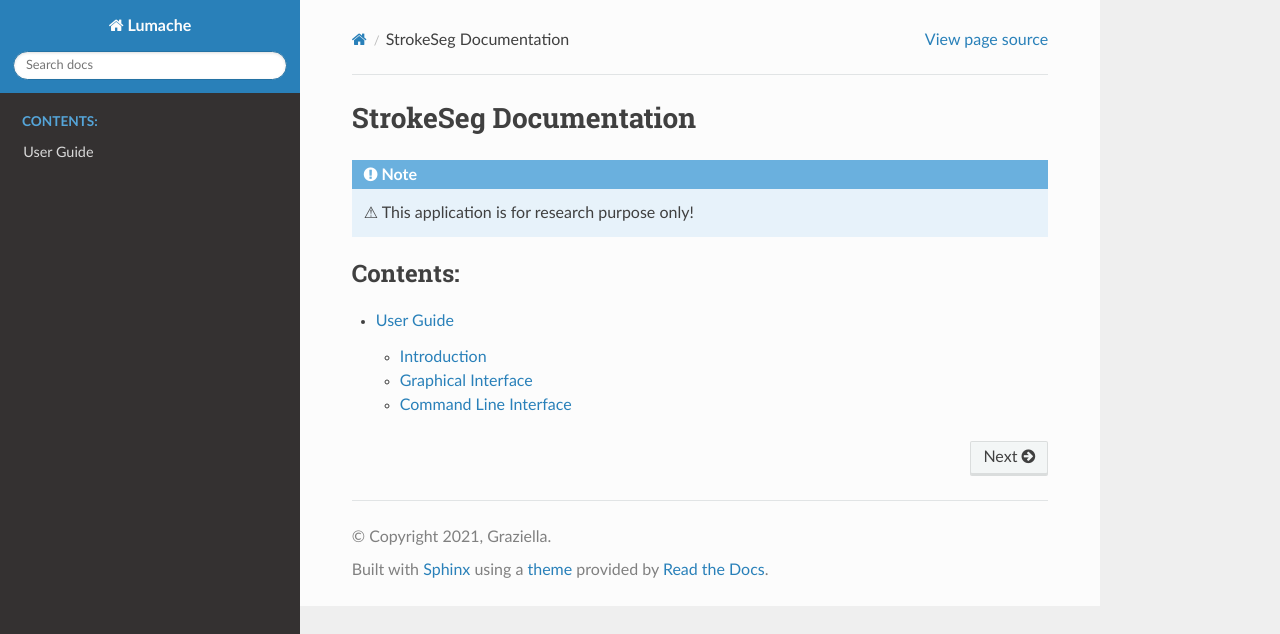
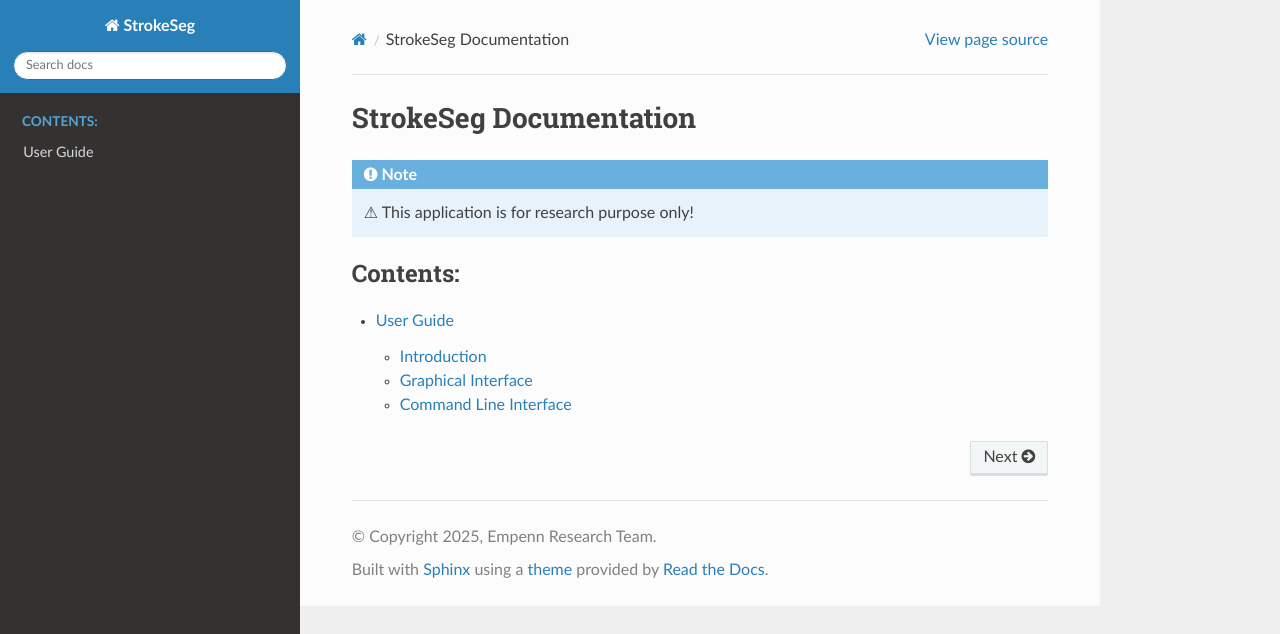
Before and after one commit to youwanM/StrokeSeg_Doc, a Sphinx documentation site: the page built from docs/source/index.rst, in a window 1280 px wide. Shown: the top 634 px of the page. Built offline with Sphinx 7.4.7 and the Read the Docs theme 3.1.0, drawn with Linux system fonts in a browser that asks for light colours.

Commit message:
Update project information in conf.py

```diff
--- a/docs/source/conf.py
+++ b/docs/source/conf.py
@@ -2,9 +2,9 @@
 
 # -- Project information -----------------------------------------------------
 
-project = 'Lumache'
-copyright = '2021, Graziella'
-author = 'Graziella'
+project = 'StrokeSeg'
+copyright = '2025, Empenn Research Team'
+author = 'Empenn Research Team'
 
 release = '0.1'
 version = '0.1.0'
```
